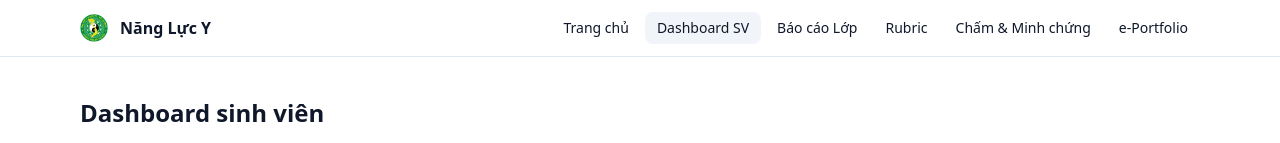
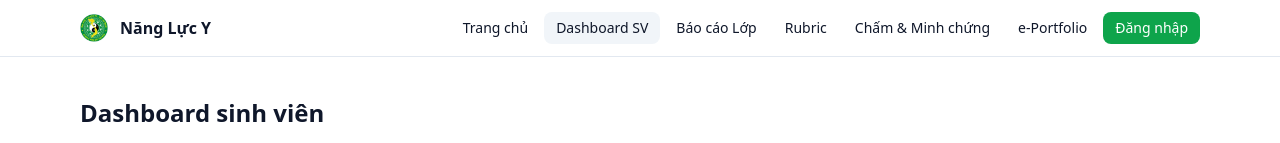
Before and after one commit to vophong90/CBME_Atlas, a Next.js app: page /dashboard in a window 1280 px wide. Shown: the top 143 px of the page. Built offline with nearby package versions, Linux system fonts and the light colour scheme; no server answers.

Commit message:
Update TopNav.tsx

```diff
--- a/components/TopNav.tsx
+++ b/components/TopNav.tsx
@@ -2,6 +2,7 @@
 import Link from 'next/link'
 import Image from 'next/image'
 import { usePathname } from 'next/navigation'
+import AuthButton from './AuthButton'
 
 const links = [
   { href: '/', label: 'Trang chủ' },
@@ -23,10 +24,13 @@ export default function TopNav() {
         </div>
         <div className="flex items-center gap-1">
           {links.map(l => (
-            <Link key={l.href} href={l.href} className={`px-3 py-1.5 rounded-lg text-sm hover:bg-slate-50 ${pathname===l.href ? 'bg-slate-100' : ''}`}>
+            <Link key={l.href} href={l.href}
+              className={`px-3 py-1.5 rounded-lg text-sm hover:bg-slate-50 ${pathname===l.href ? 'bg-slate-100' : ''}`}>
               {l.label}
             </Link>
           ))}
+          {/* Góc phải: Login / Tên user */}
+          <AuthButton />
         </div>
       </div>
     </nav>
```
